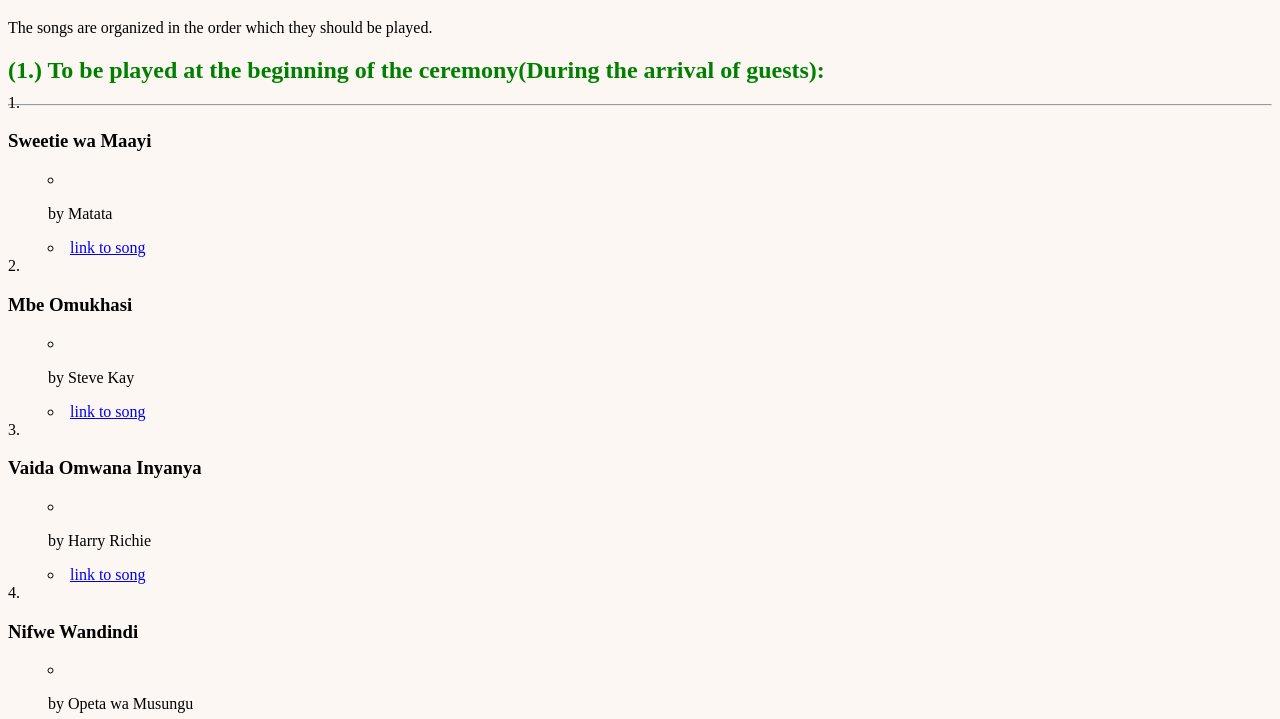
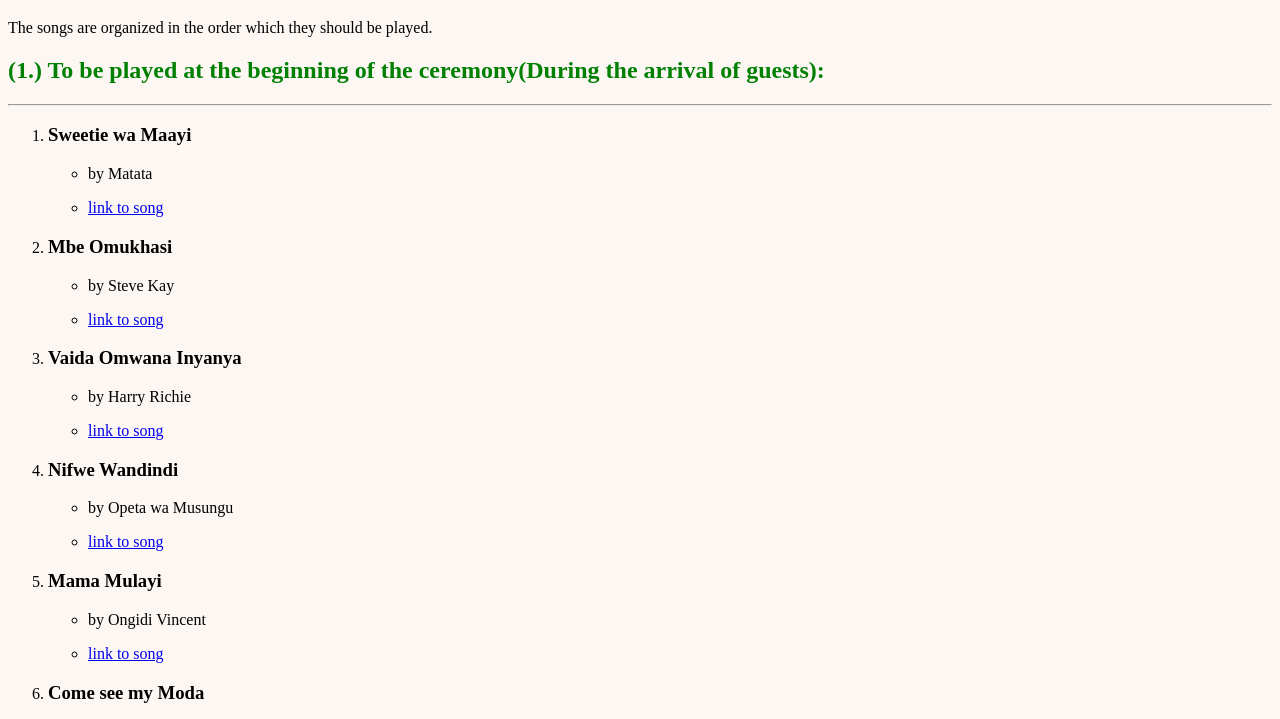
Before and after one commit to EstherFaith143/ikhwe-songs, a plain HTML site: page index.html in a window 1280 px wide. Shown: the part 61-780 px from the top of the page. Drawn offline with Linux system fonts and the light colour scheme.

Commit message:
Update style.css

```diff
--- a/style.css
+++ b/style.css
@@ -1,8 +1,4 @@
-ol {
-  margin-left: -40px;
-  margin-top: -20px;
-  list-style-position: inside;
-}
+
 body{
   background-color: #FDF7F4;
 }
```
